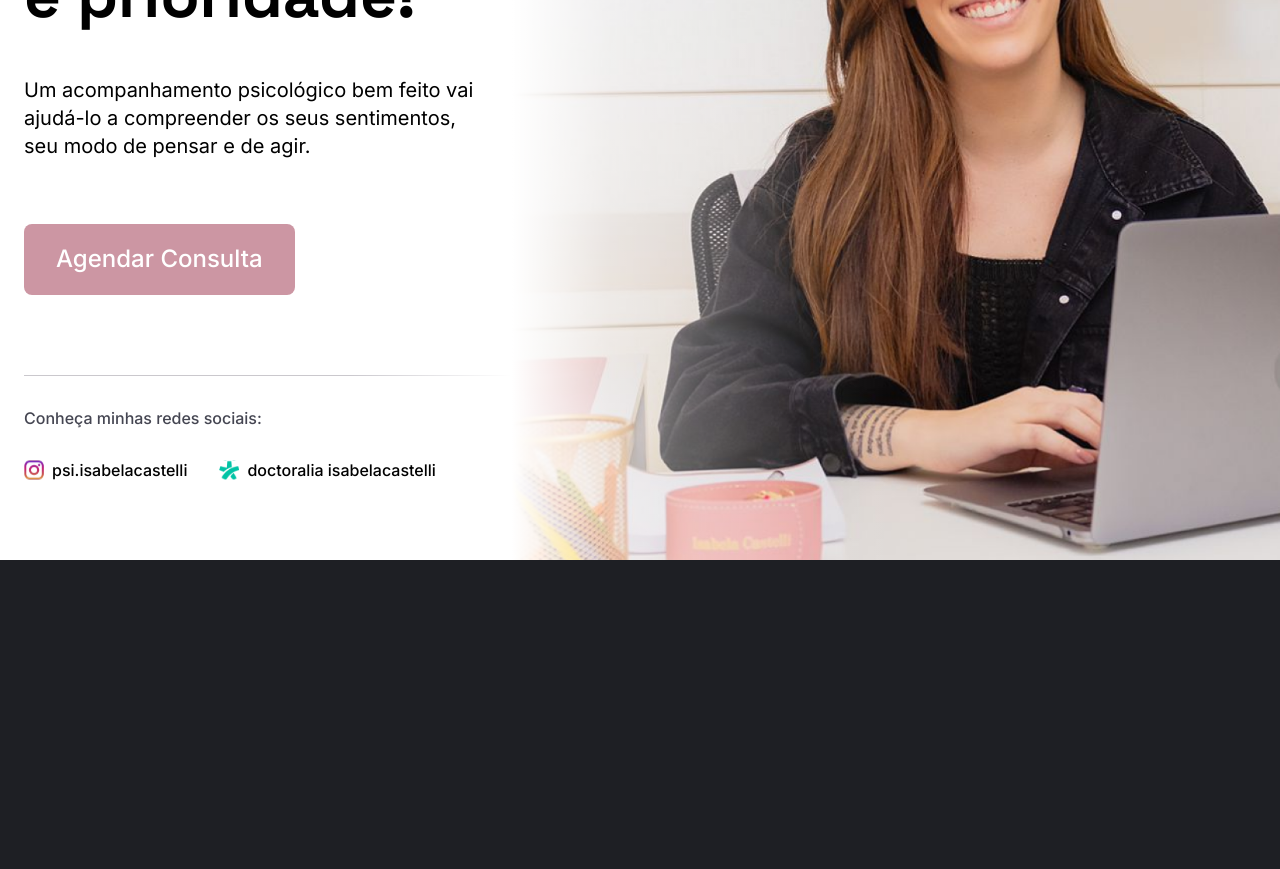
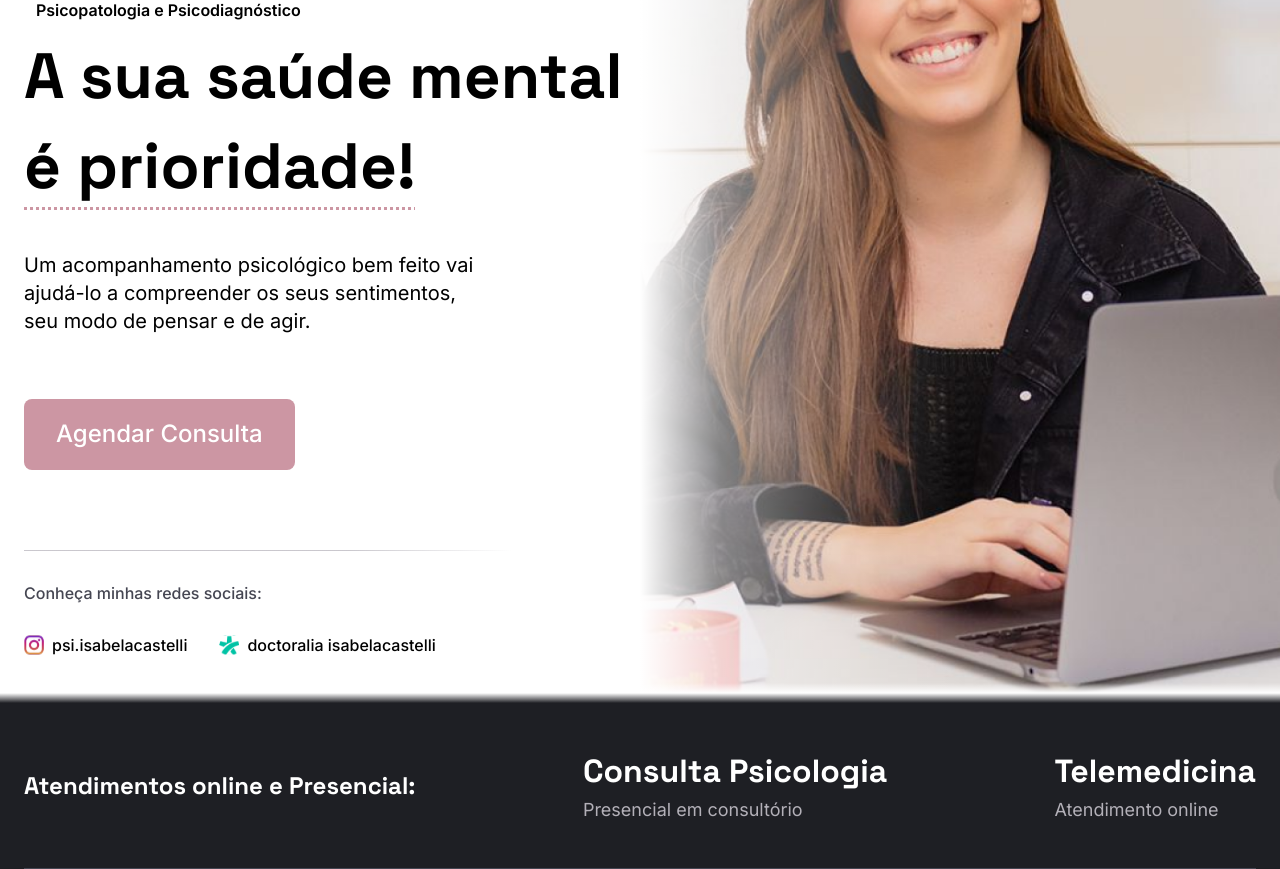
Before and after one commit to capelaum/projeto-isabela-castelli, a Next.js app: page / in a window 1280 px wide. Shown: the part 240-1109 px from the top of the page. Before the commit the page ends 800 px from the top, so only its background shows below. Built offline with nearby package versions, Linux system fonts and the light colour scheme.

Commit message:
✨ Section Info

```diff
--- a/src/components/Navbar/styles.ts
+++ b/src/components/Navbar/styles.ts
@@ -27,7 +27,7 @@ export const Wrapper = styled('section', {
   right: 0,
   zIndex: 99,
 
-  '@bp1': {
+  '@bp2': {
     padding: '1rem'
   }
 })
--- a/src/components/Sections/SectionHero/HeroHeading/index.tsx
+++ b/src/components/Sections/SectionHero/HeroHeading/index.tsx
@@ -4,7 +4,6 @@ import { Text } from 'components/Text'
 import { HeroHeadingWrapper } from './styles'
 
 export function HeroHeading() {
-  // make urlencodedtext
   const message = encodeURIComponent(
     'Olá Isabela, gostaria de marcar uma consulta.'
   )
@@ -16,7 +15,9 @@ export function HeroHeading() {
       </Text>
 
       <Heading color="black" size="xl" asChild>
-        <h1>A sua saúde mental é prioridade!</h1>
+        <h1>
+          A sua saúde mental <strong> é prioridade!</strong>
+        </h1>
       </Heading>
 
       <Text color="black" size="lg" asChild>
@@ -27,8 +28,8 @@ export function HeroHeading() {
       </Text>
 
       <ButtonLink
+        size="xl"
         href={`https://wa.me/5561981668336?text=${message}`}
-        size="xl"
         title="Agendar Consulta"
         target="_blank"
       >
--- a/src/components/Sections/SectionHero/HeroHeading/styles.ts
+++ b/src/components/Sections/SectionHero/HeroHeading/styles.ts
@@ -4,6 +4,9 @@ export const HeroHeadingWrapper = styled('div', {
   display: 'flex',
   flexDirection: 'column',
   alignItems: 'flex-start',
+  overflow: 'visible',
+
+  // border: '1px solid red',
 
   h2: {
     marginBottom: '0.75rem',
@@ -12,7 +15,18 @@ export const HeroHeadingWrapper = styled('div', {
 
   h1: {
     maxWidth: '650px',
-    width: '100%'
+    width: '100%',
+    position: 'relative',
+    lineHeight: 1.4,
+    zIndex: 3,
+
+    strong: {
+      textDecoration: 'underline',
+      textDecorationStyle: 'dotted',
+      textDecorationThickness: '0.2rem',
+      textDecorationColor: '$secondary',
+      textUnderlineOffset: '0.3em'
+    }
   },
 
   h3: {
@@ -31,6 +45,13 @@ export const HeroHeadingWrapper = styled('div', {
 
     'h1, h2, h3': {
       textAlign: 'center'
+    },
+
+    h1: {
+      background: 'radial-gradient(ellipse at center, $primary 0%, $white 70%)',
+      strong: {
+        textDecoration: 'none'
+      }
     },
 
     h2: {
--- a/src/components/Sections/SectionHero/styles.ts
+++ b/src/components/Sections/SectionHero/styles.ts
@@ -8,26 +8,27 @@ export const HeroWrapper = styled('section', {
   overflow: 'hidden',
   position: 'relative',
 
-  backgroundColor: '$white',
-
   display: 'flex',
   justifyContent: 'center',
+
+  background: '$white',
 
   '@bp1': {
     minHeight: '100%',
     height: 'auto',
-    flexDirection: 'column'
+    flexDirection: 'column',
+    background: '$white'
   }
 })
 
 export const HeroContainer = styled('div', {
   display: 'flex',
   justifyContent: 'flex-start',
-  alignItems: 'center',
-
-  // border: '1px solid red',
+  alignItems: 'flex-start',
 
   margin: '0 1.5rem',
+  marginTop: '15rem',
+  marginBottom: '3rem',
   width: '100%',
   maxWidth: '1400px',
 
@@ -35,9 +36,13 @@ export const HeroContainer = styled('div', {
 
   '@bp1': {
     flexDirection: 'column',
-    margin: '0 1rem',
     marginTop: '12rem',
     width: 'auto'
+  },
+
+  '@bp2': {
+    margin: '0 1rem',
+    marginTop: '12rem'
   }
 })
 
@@ -57,7 +62,7 @@ export const HeroImageWrapper = styled('div', {
   display: 'flex',
   alignItems: 'center',
   justifyContent: 'center',
-  width: '60%',
+  width: '50%',
 
   position: 'absolute',
   top: 0,
@@ -116,7 +121,7 @@ export const HeroImageMobileWrapper = styled('div', {
     right: 0,
     pointerEvents: 'none',
     background:
-      'linear-gradient(to bottom, $white, rgba(255, 255, 255, 0.5),  rgba(255, 255, 255, 0.3), rgba(255, 255, 255, 0.1), transparent, transparent, transparent, transparent, transparent)'
+      'linear-gradient(to bottom, $white, rgba(255, 255, 255, 0.3),  rgba(255, 255, 255, 0.2), rgba(255, 255, 255, 0.1), transparent, transparent, transparent, transparent, transparent)'
   },
 
   '@bp1': {
--- /dev/null
+++ b/src/components/Sections/SectionInfo/index.tsx
@@ -0,0 +1,21 @@
+import { Heading } from 'components/Heading'
+import { Text } from 'components/Text'
+import { InfotItem, InfoWrapper } from './styles'
+
+export function SectionInfo() {
+  return (
+    <InfoWrapper>
+      <Heading size="sm">Atendimentos online e Presencial:</Heading>
+
+      <InfotItem>
+        <Heading size="md">Consulta Psicologia</Heading>
+        <Text color="gray1">Presencial em consultório</Text>
+      </InfotItem>
+
+      <InfotItem>
+        <Heading size="md">Telemedicina</Heading>
+        <Text color="gray1">Atendimento online</Text>
+      </InfotItem>
+    </InfoWrapper>
+  )
+}
--- /dev/null
+++ b/src/components/Sections/SectionInfo/styles.ts
@@ -0,0 +1,46 @@
+import { styled } from 'styles/stitches.config'
+
+export const InfoWrapper = styled('section', {
+  display: 'flex',
+  justifyContent: 'space-between',
+  alignItems: 'center',
+  gap: '2rem',
+  padding: '3rem 0',
+  position: 'relative',
+
+  borderBottom: '1px solid $gray3',
+
+  '@bp1': {
+    flexDirection: 'column',
+
+    'h1, h2, h3, span': {
+      textAlign: 'center'
+    }
+  },
+
+  '@bp3': {
+    h2: {
+      fontSize: '1.5rem'
+    }
+  }
+})
+
+export const InfotItem = styled('div', {
+  display: 'flex',
+  flexDirection: 'column',
+  gap: '0.5rem',
+
+  '@bp1': {
+    alignItems: 'center'
+  },
+
+  '@bp3': {
+    h2: {
+      fontSize: '1.5rem'
+    },
+
+    span: {
+      fontSize: '1rem'
+    }
+  }
+})
--- a/src/components/Text/styles.ts
+++ b/src/components/Text/styles.ts
@@ -63,7 +63,7 @@ export const StyledText = styled(Slot, {
 
   defaultVariants: {
     size: 'sm',
-    color: 'white',
+    color: 'gray1',
     weight: 'normal'
   }
 })
--- a/src/pages/index.tsx
+++ b/src/pages/index.tsx
@@ -1,6 +1,8 @@
 import { Navbar } from 'components/Navbar'
 import { SectionHero } from 'components/Sections/SectionHero'
+import { SectionInfo } from 'components/Sections/SectionInfo'
 import Head from 'next/head'
+import { HomeContainer, HomeWrapper } from 'styles/home'
 
 export default function Home() {
   return (
@@ -11,6 +13,11 @@ export default function Home() {
 
       <Navbar />
       <SectionHero />
+      <HomeWrapper>
+        <HomeContainer>
+          <SectionInfo />
+        </HomeContainer>
+      </HomeWrapper>
     </>
   )
 }
--- a/src/styles/home.ts
+++ b/src/styles/home.ts
@@ -1,3 +1,31 @@
 import { styled } from './stitches.config'
 
-export const Container = styled('div', {})
+export const HomeWrapper = styled('div', {
+  display: 'flex',
+  flexDirection: 'column',
+  alignItems: 'center',
+  padding: '0 1.5rem',
+  position: 'relative',
+
+  '&::before': {
+    content: '""',
+    position: 'absolute',
+    top: '-20px',
+    left: 0,
+    right: 0,
+    height: '20px',
+    zIndex: 1,
+    background: 'linear-gradient(to top, $gray5, $white, transparent)'
+  },
+
+  '@bp2': {
+    padding: '0 1rem'
+  }
+})
+
+export const HomeContainer = styled('div', {
+  display: 'flex',
+  flexDirection: 'column',
+  width: '100%',
+  maxWidth: '1400px'
+})
```
